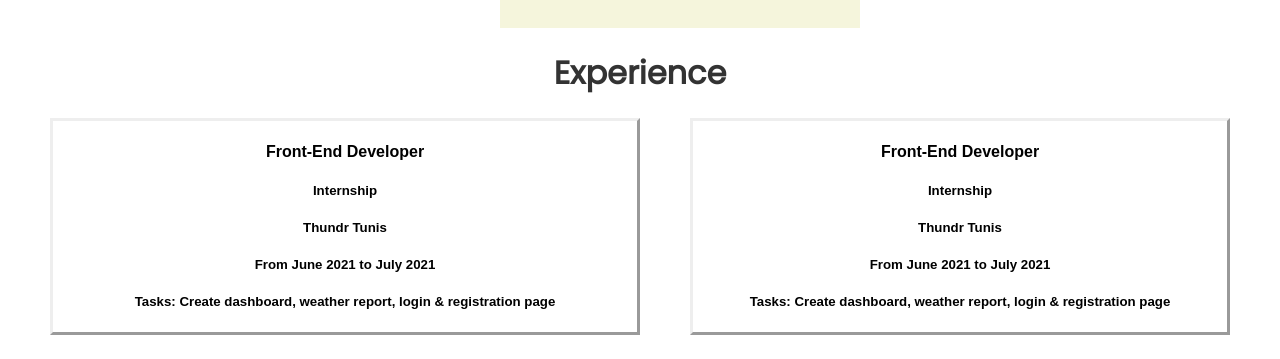
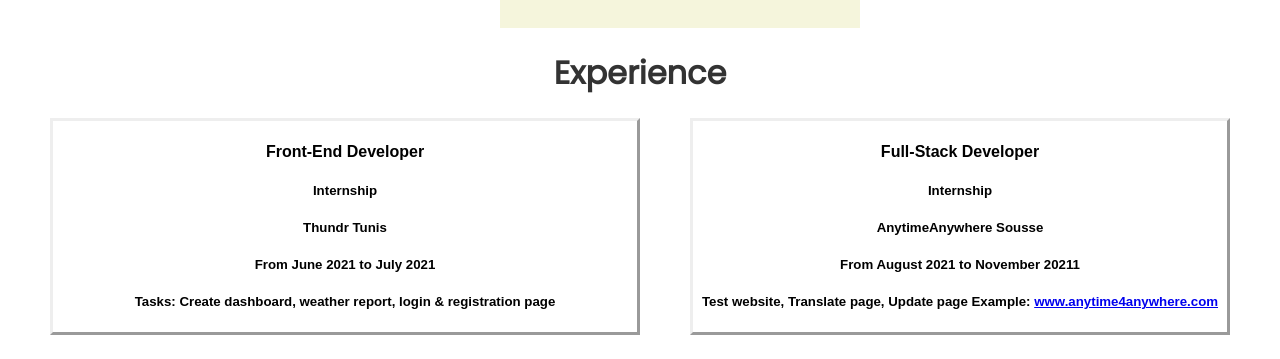
Before and after one commit to rihem-bensaad/Portfolio, a React (Create React App) app: page / in a window 1280 px wide. Shown: the part 1847-2206 px from the top of the page. Built offline with nearby package versions, Linux system fonts and the light colour scheme.

Commit message:
bloc exp2

```diff
--- a/src/components/File/File.tsx
+++ b/src/components/File/File.tsx
@@ -98,11 +98,12 @@ export default function File() {
                 </div>
                 <div className="col">
                 <div className="outset2">
-                        <h4>Front-End Developer</h4>
+                        <h4>Full-Stack Developer</h4>
                         <h5>Internship</h5>
-                        <h5>Thundr Tunis</h5>
-                        <h5>From June 2021 to July 2021</h5>
-                        <h5>Tasks: Create dashboard, weather report, login & registration page</h5>
+                        <h5>AnytimeAnywhere Sousse</h5>
+                        <h5>From August 2021 to November 20211</h5>
+                        <h5>Test website, Translate page, Update page
+                            Example: <a href="https://www.anytime4anywhere.com/" target="_blank">www.anytime4anywhere.com</a></h5>
                     </div>
                 </div>
                 </div>
```
